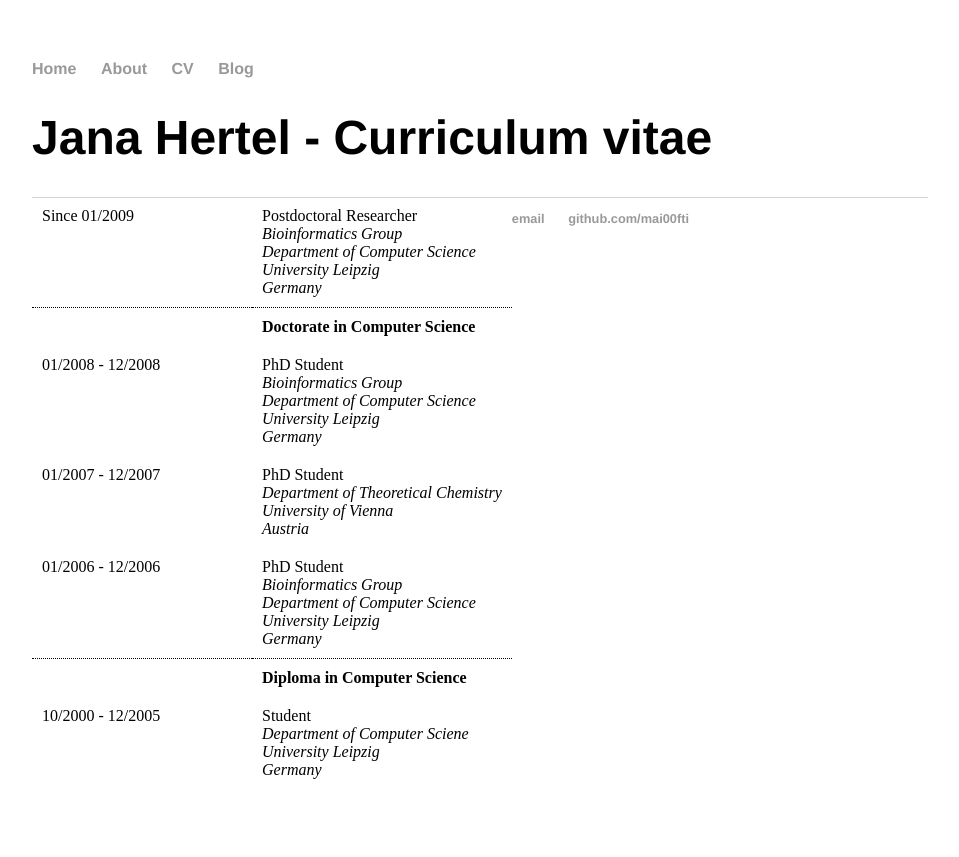
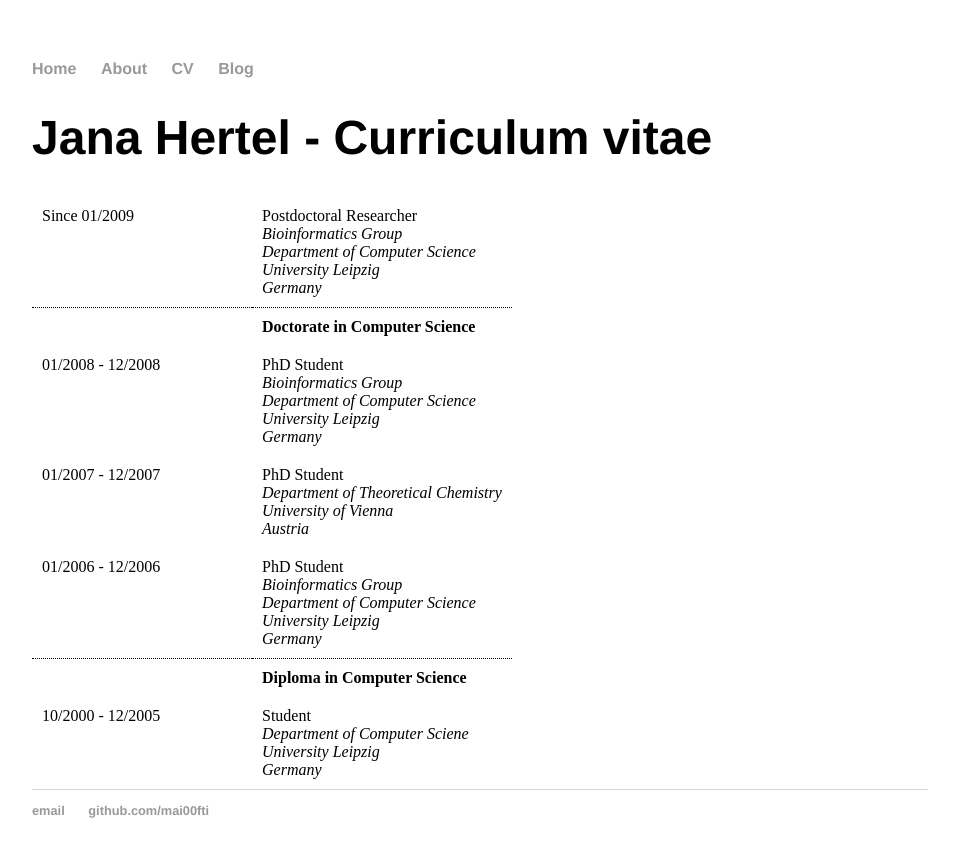
Before and after one commit to mai00fti/mai00fti.github.io, a Jekyll site: the page built from cv/index.html, in a window 1280 px wide. Shown: the top 857 px of the page, without its empty margins (160-1119 px from the left). Built offline with Jekyll 4.4.1, drawn with Linux system fonts in a browser that asks for light colours.

Commit message:
Update index.html

```diff
--- a/cv/index.html
+++ b/cv/index.html
@@ -5,7 +5,7 @@
 
 <h1>{{ page.title }}</h1>
 
-<table border="0" cellspacing="0" cellpadding="10" align="left">
+<table border="0" cellspacing="0" cellpadding="10">
 	<tr>
     	<td width="200" valign="top" style="border-bottom:1px dotted black;">Since 01/2009</td>
         <td style="border-bottom:1px dotted black;">
```
